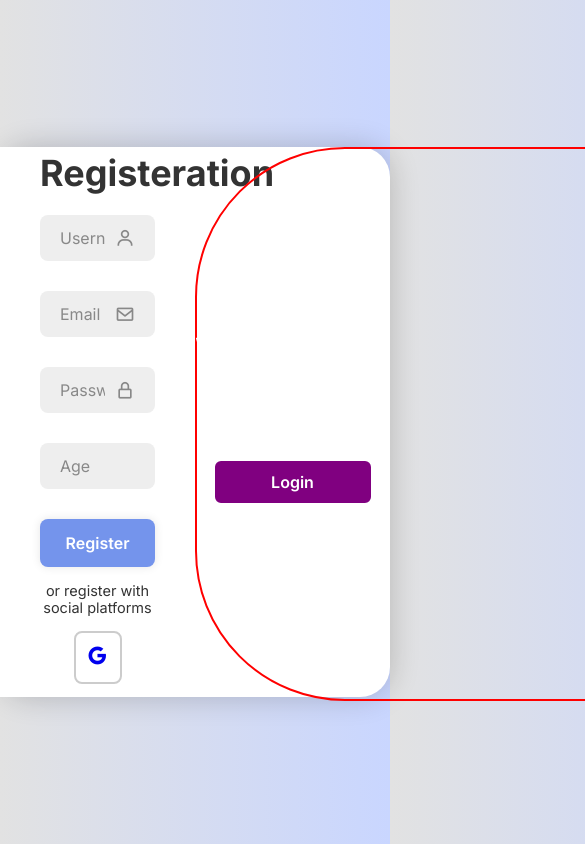
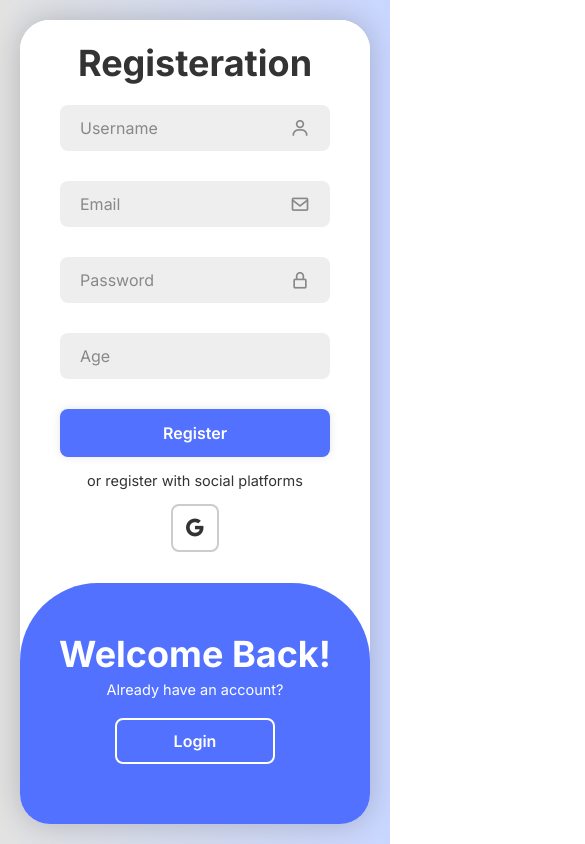
Before and after one commit to neeha-praveen/Project, a plain HTML site: page exp_login.html in a window 390 px wide. Both pictures are taken after a click on the button "Register". Shown: the top 844 px of the page, 585 px wide, since content can reach past the window. Drawn offline with nearby package versions, Linux system fonts and the light colour scheme.

Commit message:
modify css of expert authentication to make responsive

```diff
--- a/styless.css
+++ b/styless.css
@@ -22,7 +22,8 @@ body {
     background: #fff;
     border-radius: 30px;
     box-shadow: 0 0 30px rgba(0,0,0,0.2);
-    /*overflow: hidden;*/
+    margin: 20px;
+    overflow: hidden;
 }
 
 .form-box {
@@ -37,7 +38,7 @@ body {
     text-align: center;
     padding: 40px;
     z-index: 1;
-    transition: 0.6s ease-in-out 1.2s;
+    transition: 0.6s ease-in-out 1.2s, visibility 0s 1s;
 }
 
 .container.active .form-box {
@@ -105,7 +106,7 @@ form {
 .btn {
     width: 100%;
     height: 48px;
-    background: #7494ec;
+    background: #5271FF;
     border-radius: 8px;
     box-shadow: 0 0 10px rgba(0,0,0,0.1);
     border: none;
@@ -121,12 +122,17 @@ form {
 }
 
 .social-icons {
+    display: flex;
+    justify-content: center;
+}
+
+.social-icons a {
     display: inline-flex;
     padding: 10px;
     border: 2px solid #ccc;
     border-radius: 8px;
     font-size: 24px;
-    color: #333;
+    color:#333;
     text-decoration: none;
     margin: 0 8px;
 }
@@ -143,8 +149,7 @@ form {
     left: -250%;
     width: 300%;
     height:100%;
-    /*background: #7494ec;*/
-    border: 2px solid red;
+    background: #5271FF;
     border-radius: 150px;
     z-index:2;
     transition: 1.8s ease-in-out;
@@ -195,7 +200,113 @@ form {
 .toggle-panel .btn {
     width: 160px;
     height: 46px;
-    background: purple;
+    background: transparent;
     border: 2px solid #fff;
     box-shadow: none;
 }
+
+@media screen and (max-width: 650px){
+    .container {
+        height: calc(100vh - 40px);
+    }
+
+    .form-box {
+        bottom: 0;
+        width: 100%;
+        height: 70%;
+    }
+
+    .container.active .form-box {
+        right: 0;
+        bottom: 30%;
+    }
+
+    .toggle-box::before {
+        left:0;
+        top:-270%;
+        width: 100%;
+        height: 300%;
+        border-radius: 20vw;
+    }
+
+    .container.active .toggle-box::before {
+        top: 70%;
+        left: 0;
+    }
+
+    .toggle-panel {
+        width: 100%;
+        height:30%;
+    }
+
+    .toggle-panel.toggle-left {
+        top: 0;
+    }
+
+    .container.active .toggle-panel.toggle-left {
+        left:0;
+        top: -30%;
+    }
+
+    .toggle-panel.toggle-right {
+        right:0;
+        bottom: -30%;
+    }
+
+    .container.active .toggle-panel.toggle-right {
+        bottom: 0;
+    }
+}
+
+@media screen and (max-width: 400px){
+    .container {
+        height: calc(100vh - 40px);
+    }
+
+    .form-box {
+        bottom: 0;
+        width: 100%;
+        height: 70%;
+    }
+
+    .container.active .form-box {
+        right: 0;
+        bottom: 30%;
+    }
+
+    .toggle-box::before {
+        left:0;
+        top:-270%;
+        width: 100%;
+        height: 300%;
+        border-radius: 20vw;
+    }
+
+    .container.active .toggle-box::before {
+        top: 70%;
+        left: 0;
+    }
+
+    .toggle-panel {
+        width: 100%;
+        height:30%;
+    }
+
+    .toggle-panel.toggle-left {
+        top: 0;
+    }
+
+    .container.active .toggle-panel.toggle-left {
+        left:0;
+        top: -30%;
+    }
+
+    .toggle-panel.toggle-right {
+        right:0;
+        bottom: -30%;
+    }
+
+    .container.active .toggle-panel.toggle-right {
+        bottom: 0;
+    }
+}
```
